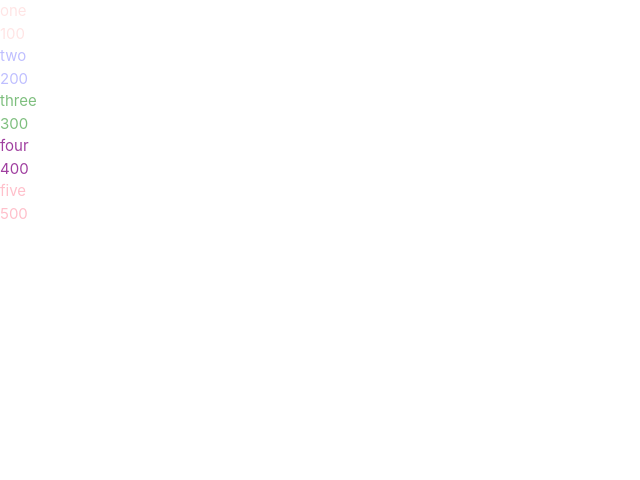
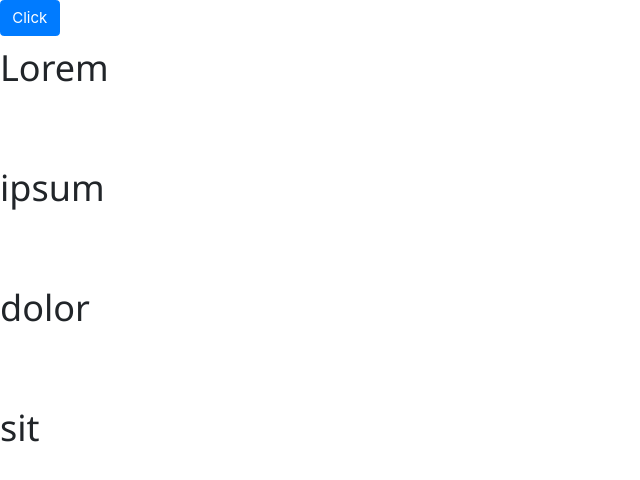
Before and after one commit to BaoNguyen2301/React_Khoa3, a React (Create React App) app: page / in a window 1280 px wide. Shown: the top 480 px of the page, without its empty margins (0-640 px from the left). Built offline with nearby package versions, Linux system fonts and the light colour scheme.

Commit message:
useTrail

```diff
--- a/package.json
+++ b/package.json
@@ -3,7 +3,6 @@
   "version": "0.1.0",
   "private": true,
   "dependencies": {
-    "@react-spring/web": "^9.7.3",
     "@testing-library/jest-dom": "^5.17.0",
     "@testing-library/react": "^13.4.0",
     "@testing-library/user-event": "^13.5.0",
--- a/src/App.js
+++ b/src/App.js
@@ -10,9 +10,7 @@ import DemoUseReducer from './Hooks/DemoHooks/DemoUseReducer';
 import DemoUseContext from './Hooks/DemoHooks/DemoUseContext';
 import ContextProvider from './Hooks/DemoHooks/Context/ContextProvider';
 import DemoReduxApp from './Hooks/DemoHooks/DemoReduxApp';
-import DemoUseSpring from './Hooks/ReactSpring/DemoUseSpring';
-import Ex2UsePring from './Hooks/ReactSpring/Ex2UsePring';
-import Ex3UseSpring from './Hooks/ReactSpring/Ex3UseSpring';
+import Ex4UseTrail from './Hooks/ReactSpring/Ex4UseTrail';
 
 
 
@@ -28,9 +26,7 @@ function App() {
       {/* <DemoUseReducer/> */}
       {/* <DemoUseContext/> */}
       {/* <DemoReduxApp/> */}
-      {/* <DemoUseSpring/> */}
-      {/* <Ex2UsePring/> */}
-      <Ex3UseSpring/>
+      <Ex4UseTrail/>
     </ContextProvider>
   );
 }
--- a/src/Hooks/ReactSpring/DemoUseSpring.js
+++ b/src/Hooks/ReactSpring/DemoUseSpring.js
@@ -1,6 +1,5 @@
 import React from 'react'
 import { useSpring, animated } from 'react-spring'
-
 export default function DemoUseSpring(props) {
     const propsAni = useSpring({
         from: { opacity: 0 },
--- a/src/Hooks/ReactSpring/Ex3UseSpring.js
+++ b/src/Hooks/ReactSpring/Ex3UseSpring.js
@@ -1,5 +1,6 @@
 import React from 'react'
-import { useSprings, animated } from 'react-spring';
+import { animated, useSprings } from 'react-spring';
+
 
 export default function Ex3UseSpring() {
 
--- /dev/null
+++ b/src/Hooks/ReactSpring/Ex4UseTrail.js
@@ -0,0 +1,30 @@
+import React, { useState } from 'react';
+import { useTrail, animated } from 'react-spring';
+
+
+const items = ['Lorem', 'ipsum', 'dolor', 'sit'];
+
+
+export default function Ex4UseTrail() {
+
+  const [open, setOpen] = useState(true);
+
+  const trail = useTrail(items.length, {// useTrail thi chay tung item, UseSprings thi chay dong loat
+      config: { mass: 5, tension: 2000, friction: 200 },
+      opacity: open ? 1 : 0,
+      x: open ? 0 : 20,
+      height: open ? 110 : 0,
+      from: { opacity: 0, x: 20, height: 0 },
+  })
+
+  return (
+    <div>
+      <button onClick={() => { setOpen(!open) }} className='btn btn-primary'>Click</button>
+      {trail.map((propsUseSpring, index) => {
+        return <animated.h1 key={index} style={propsUseSpring}>
+          {items[index]}
+        </animated.h1>
+      })}
+    </div>
+  )
+}
```
Also changed, not shown: 1 other file (tests, documents, lock files or other folders).
